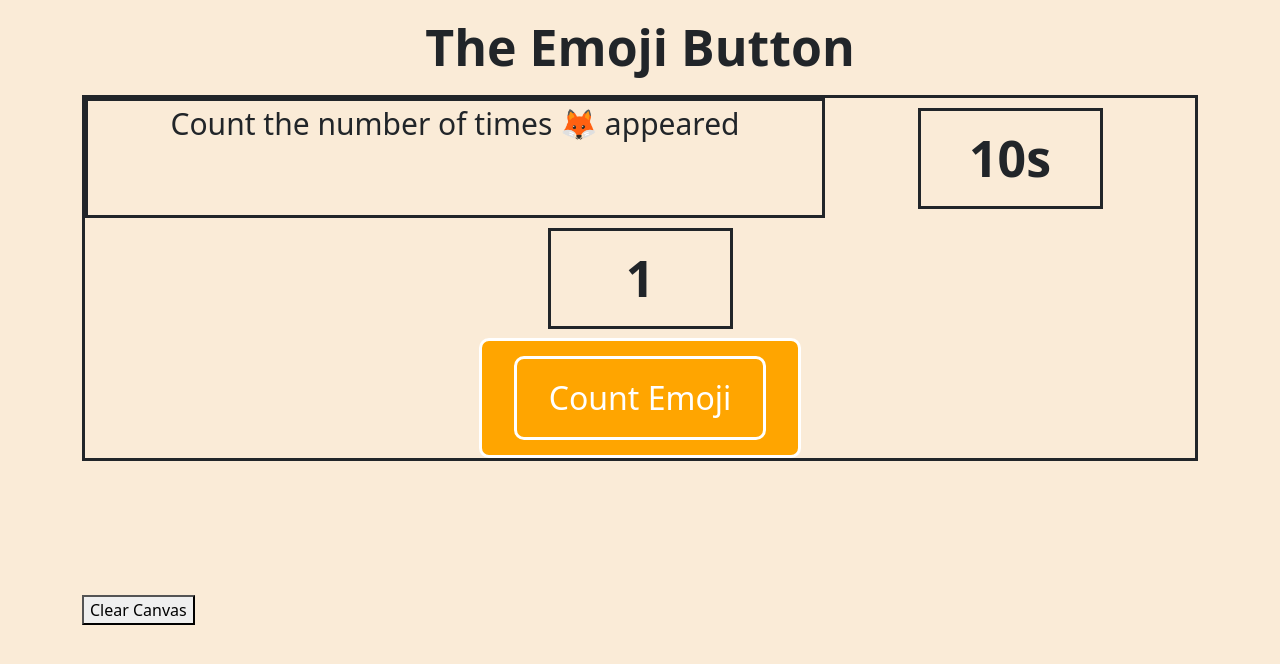
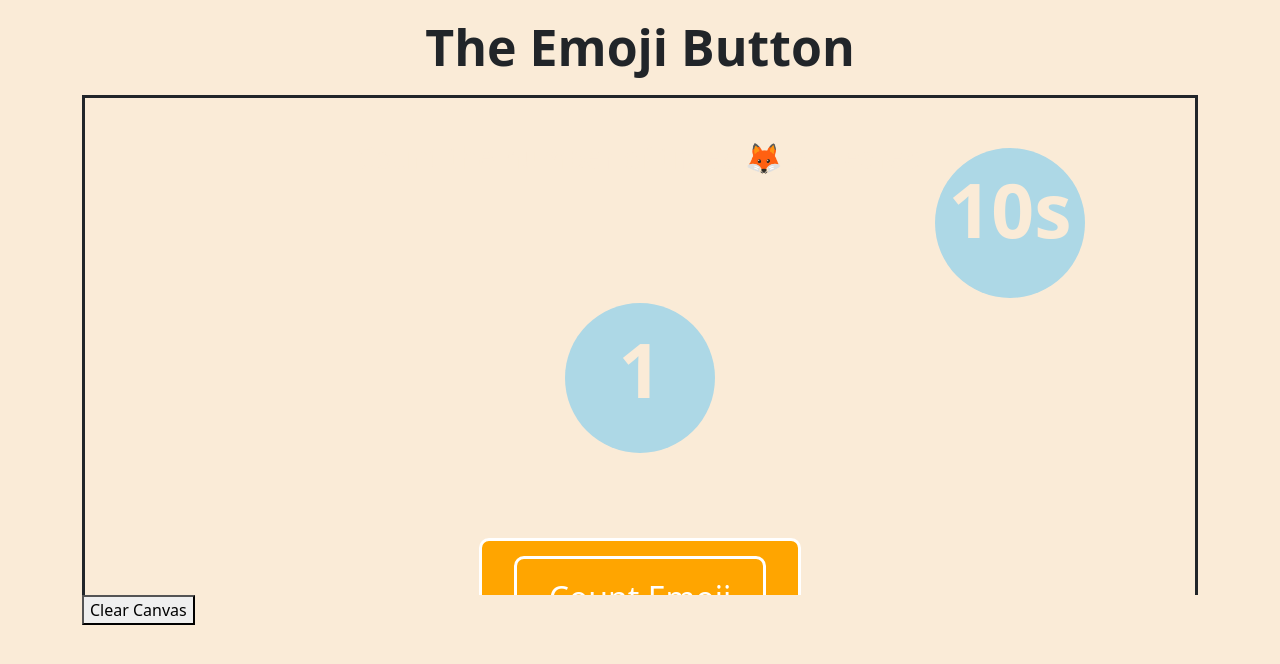
Before and after one commit to AlexanderChao14/Memory-Test-JS, a plain HTML site: page endgamescreen.html in a window 1280 px wide. Drawn offline with nearby package versions, Linux system fonts and the light colour scheme.

Commit message:
Some Css change

```diff
--- a/style.css
+++ b/style.css
@@ -71,17 +71,27 @@
   height: 100%;
   text-align: center;
   font-size: 30px;
-  border: solid;
+  border: none;
+  margin-left: 25%;
+  margin-top: 5%;
+  color: antiquewhite;
 }
 .timer {
   grid-area: timer;
   margin: auto;
-  width: 50%;
-  padding: 10px;
+  margin-top: 50px;
+  /* width: 50%; */
+  padding: 5px;
   text-align: center;
+  align-items: center;
   font-weight: bold;
-  font-size: 50px;
-  border: solid;
+  font-size: 75px;
+  border: none;
+  border-radius: 50%;
+  width: 150px;
+  height: 150px;
+  background-color: lightblue;
+  color: antiquewhite;
 }
 .countButton {
   grid-area: countButton;
@@ -90,14 +100,27 @@
 .counter {
   grid-area: counter;
   margin: auto;
-  width: 50%;
   padding: 10px;
+  margin-top: 5px;
   text-align: center;
   font-weight: bold;
-  font-size: 50px;
-  border: solid;
+  font-size: 75px;
+  border: none;
+  background-color: lightblue;
+  border-radius: 50%;
+  width: 150px;
+  height: 150px;
+  color: antiquewhite;
 }
 
 body {
   background-color: antiquewhite;
 }
+
+h1 > div.counter{
+  color: antiquewhite;
+}
+
+h1 > div.timer{
+  color: antiquewhite;
+}
```
